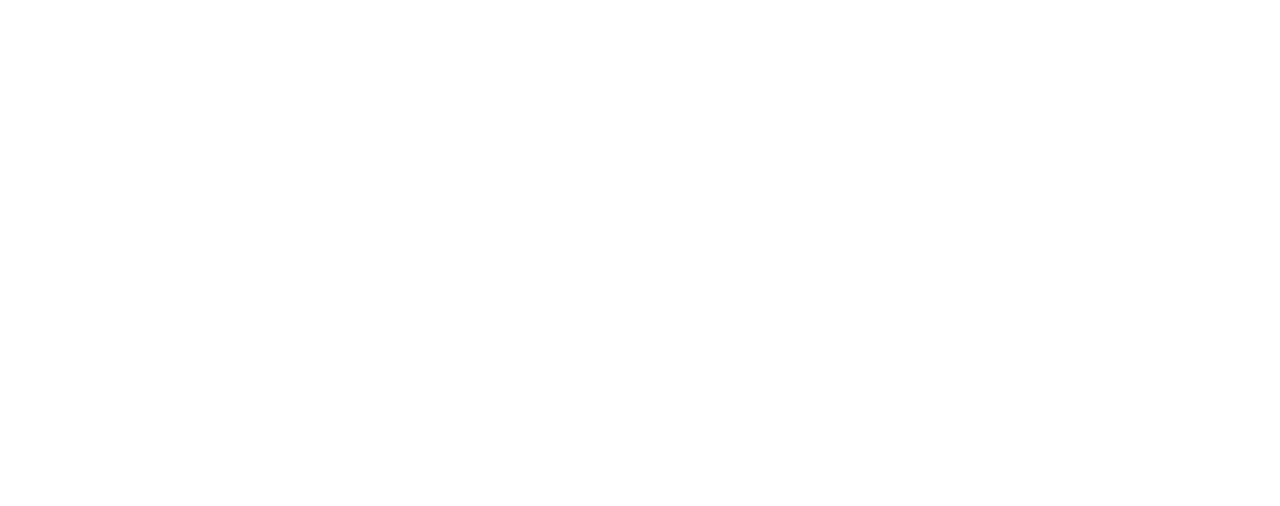
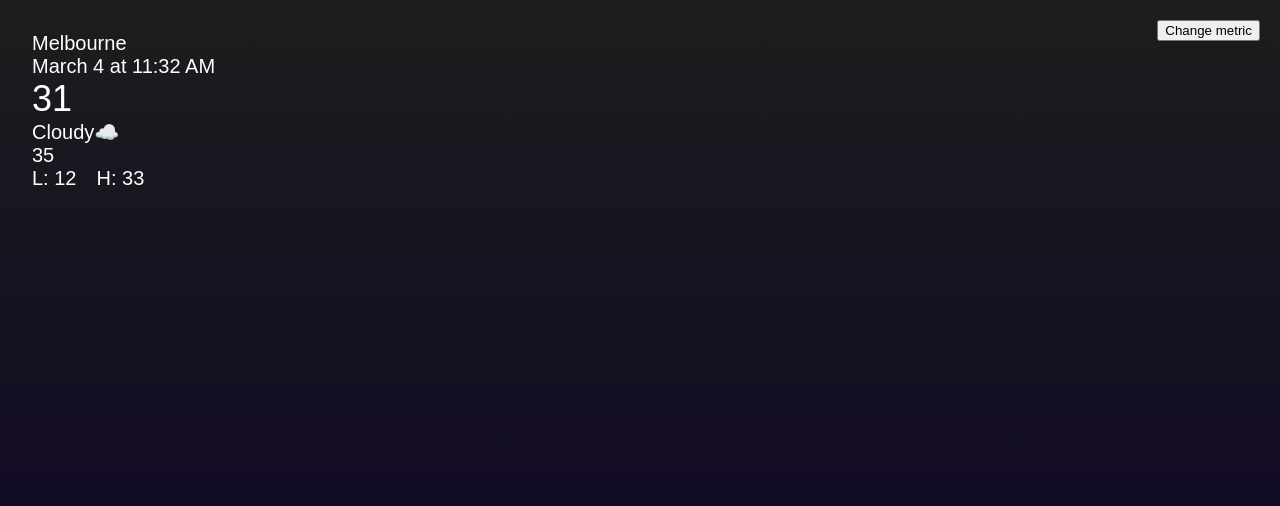
Before and after one commit to JingWei-S/odin-weather, a plain HTML site: page index.html in a window 1280 px wide. Drawn offline with Linux system fonts and the light colour scheme.

Commit message:
add the weather template

```diff
--- a/index.html
+++ b/index.html
@@ -6,7 +6,11 @@
     <title>My Weather App</title>
 </head>
 <body>
-
+    <div class="content">
+        <div class="main-content"></div>
+        <div class="search"></div>
+    </div>
+    <button class="change-metric">Change metric</button>
 </body>
 <script src="main.js"></script>
 </html>
--- a/main.js
+++ b/main.js
@@ -1 +1 @@
-console.log("test");
+(()=>{console.log("test"),document.querySelector(".content");const e=document.querySelector(".main-content"),t=document.createElement("div");t.textContent="Melbourne",e.appendChild(t);const n=document.createElement("div"),d=(new Date).toLocaleString("en-US",{month:"long",day:"numeric",hour:"numeric",minute:"numeric"});n.textContent=d,e.appendChild(n);const o=document.createElement("div");o.textContent="31",o.classList.add("main-temp"),e.appendChild(o);const c=document.createElement("div");c.textContent="Cloudy";const m=document.createElement("span");m.textContent="☁️",c.appendChild(m),e.appendChild(c);const a=document.createElement("div");a.textContent="35",e.appendChild(a);const l=document.createElement("div");l.classList.add("bi-temp");const i=document.createElement("div"),p=document.createElement("div");l.appendChild(i),l.appendChild(p),i.textContent="L: 12",p.textContent="H: 33",e.appendChild(l)})();
--- a/style.css
+++ b/style.css
@@ -0,0 +1,41 @@
+body {
+    font-family: Arial, sans-serif;
+    color: #ffffff;
+    background: #1d1d1d;
+    /* fallback color */
+    background: linear-gradient(to top, #0c0029, #1d1d1d);
+    padding: 0;
+    margin: 0;
+    min-height: 100vh;
+}
+
+.content {
+    display: flex;
+    flex-direction: column;
+    position: relative;
+}
+
+.change-metric {
+    position: fixed;
+    top: 20px;
+    right: 20px;
+}
+
+.main-content {
+    min-width: fit-content;
+    padding: 2em;
+}
+
+.main-content div {
+    color: white;
+    font-size: 20px;
+}
+
+.main-content .main-temp {
+    font-size: 36px;
+}
+
+.main-content .bi-temp {
+    display: flex;
+    gap: 1em;
+}
```
